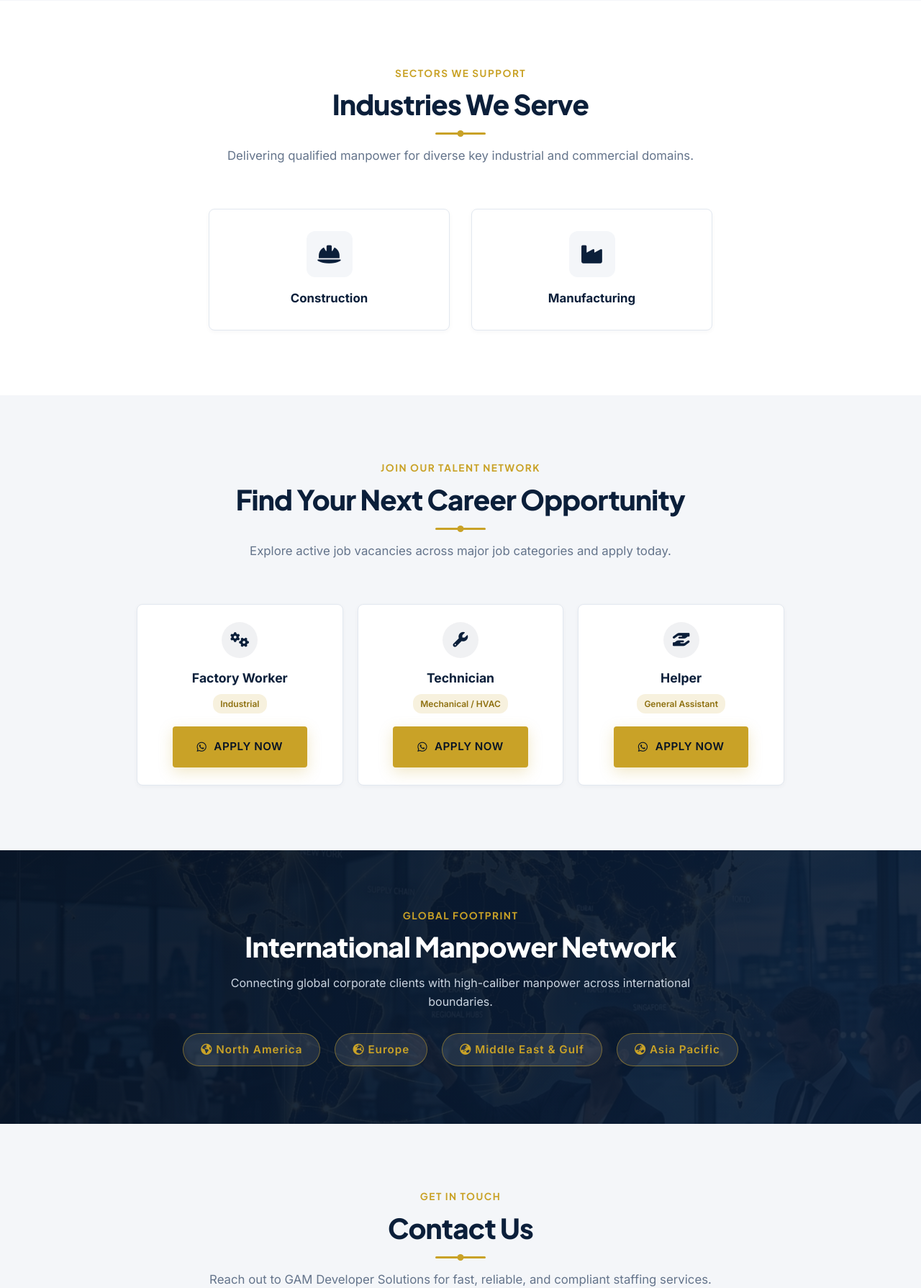
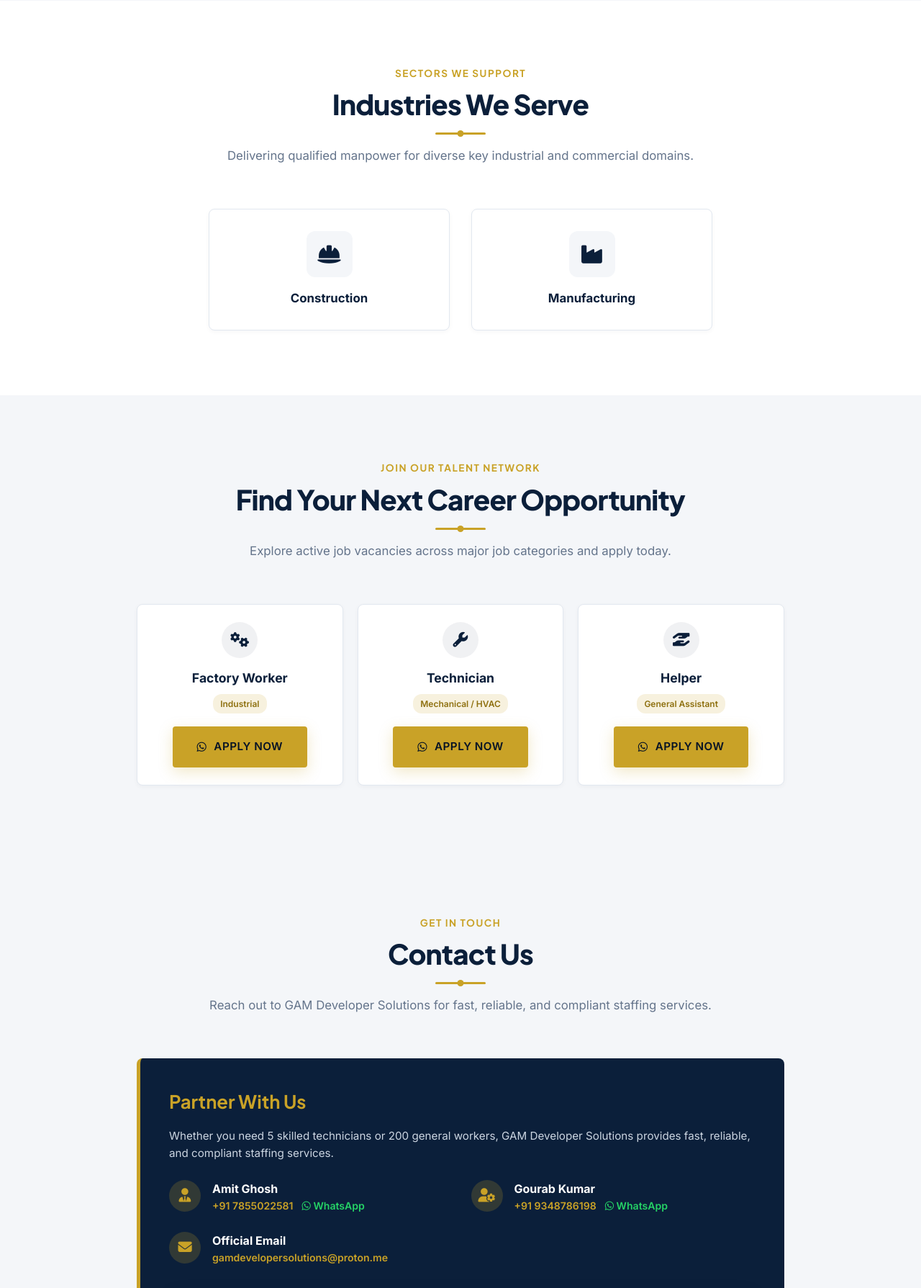
Before and after one commit to itztec/GAM-Developer-Solution, a PHP site: page / in a window 1280 px wide. Shown: the part 2435-4224 px from the top of the page at 72% size. Run offline with PHP 8.4, Linux system fonts and the light colour scheme; some libraries are stand-ins or nearby versions.

Commit message:
Add files via upload

```diff
--- a/assets/css/style.css
+++ b/assets/css/style.css
@@ -1048,6 +1048,11 @@ img {
 .info-item {
   display: flex;
   gap: 16px;
+  align-items: flex-start;
+}
+
+.info-item-full {
+  grid-column: span 2;
 }
 
 .info-icon {
@@ -1425,12 +1430,17 @@ img {
   .info-grid {
     grid-template-columns: 1fr;
   }
+  .info-item-full {
+    grid-column: span 1;
+  }
   .info-item {
     gap: 12px;
+    align-items: flex-start;
   }
   .info-item div {
-    overflow-wrap: anywhere;
-    word-break: break-word;
+    overflow-wrap: break-word;
+    word-break: normal;
+    min-width: 0;
   }
   .footer-grid {
     grid-template-columns: 1fr;
--- a/index.php
+++ b/index.php
@@ -40,7 +40,7 @@ require_once __DIR__ . '/config/db.php';
                 <a href="https://facebook.com" target="_blank" aria-label="Facebook"><i class="fa-brands fa-facebook-f"></i></a>
                 <a href="https://linkedin.com" target="_blank" aria-label="LinkedIn"><i class="fa-brands fa-linkedin-in"></i></a>
                 <a href="https://wa.me/917855022581" target="_blank" aria-label="WhatsApp"><i class="fa-brands fa-whatsapp"></i></a>
-                <a href="admin/login.php" title="Admin Portal" style="margin-left: 10px; background: rgba(201,162,39,0.2); color: var(--color-gold); border: 1px solid var(--color-gold);"><i class="fa-solid fa-user-lock"></i></a>
+
             </div>
         </div>
     </div>
@@ -103,7 +103,7 @@ require_once __DIR__ . '/config/db.php';
                 <div class="about-image-wrapper">
                     <img src="assets/images/about-us.jpg" alt="GAM Developer Solutions Workforce Team" class="about-image">
                     <div class="about-experience-card">
-                        <div class="exp-years">12+</div>
+                        <div class="exp-years">1.5</div>
                         <div class="exp-text">Years of Recruitment Excellence</div>
                     </div>
                 </div>
@@ -272,24 +272,6 @@ require_once __DIR__ . '/config/db.php';
         </div>
     </section>
 
-    <!-- Global Reach Network Visual (Inspired by reference screenshot) -->
-    <section class="global-section">
-        <div class="container">
-            <span class="section-subtitle" style="color: var(--color-gold);">Global Footprint</span>
-            <h2 class="section-title" style="color: #FFF; margin-bottom: 15px;">International Manpower Network</h2>
-            <p style="color: #CBD5E1; max-width: 700px; margin: 0 auto 30px auto;">
-                Connecting global corporate clients with high-caliber manpower across international boundaries.
-            </p>
-
-            <div class="global-tags">
-                <span class="global-tag"><i class="fa-solid fa-earth-americas"></i> North America</span>
-                <span class="global-tag"><i class="fa-solid fa-earth-europe"></i> Europe</span>
-                <span class="global-tag"><i class="fa-solid fa-earth-asia"></i> Middle East & Gulf</span>
-                <span class="global-tag"><i class="fa-solid fa-earth-asia"></i> Asia Pacific</span>
-            </div>
-        </div>
-    </section>
-
     <!-- Contact Section -->
     <section class="section section-bg-light" id="client-enquiry">
         <div class="container">
@@ -330,7 +312,7 @@ require_once __DIR__ . '/config/db.php';
                             </div>
                         </div>
 
-                        <div class="info-item" style="grid-column: span 2;">
+                        <div class="info-item info-item-full">
                             <div class="info-icon"><i class="fa-solid fa-envelope"></i></div>
                             <div>
                                 <div style="font-weight: 700;">Official Email</div>
```
Also changed, not shown: index.html (+3 -21 lines).
